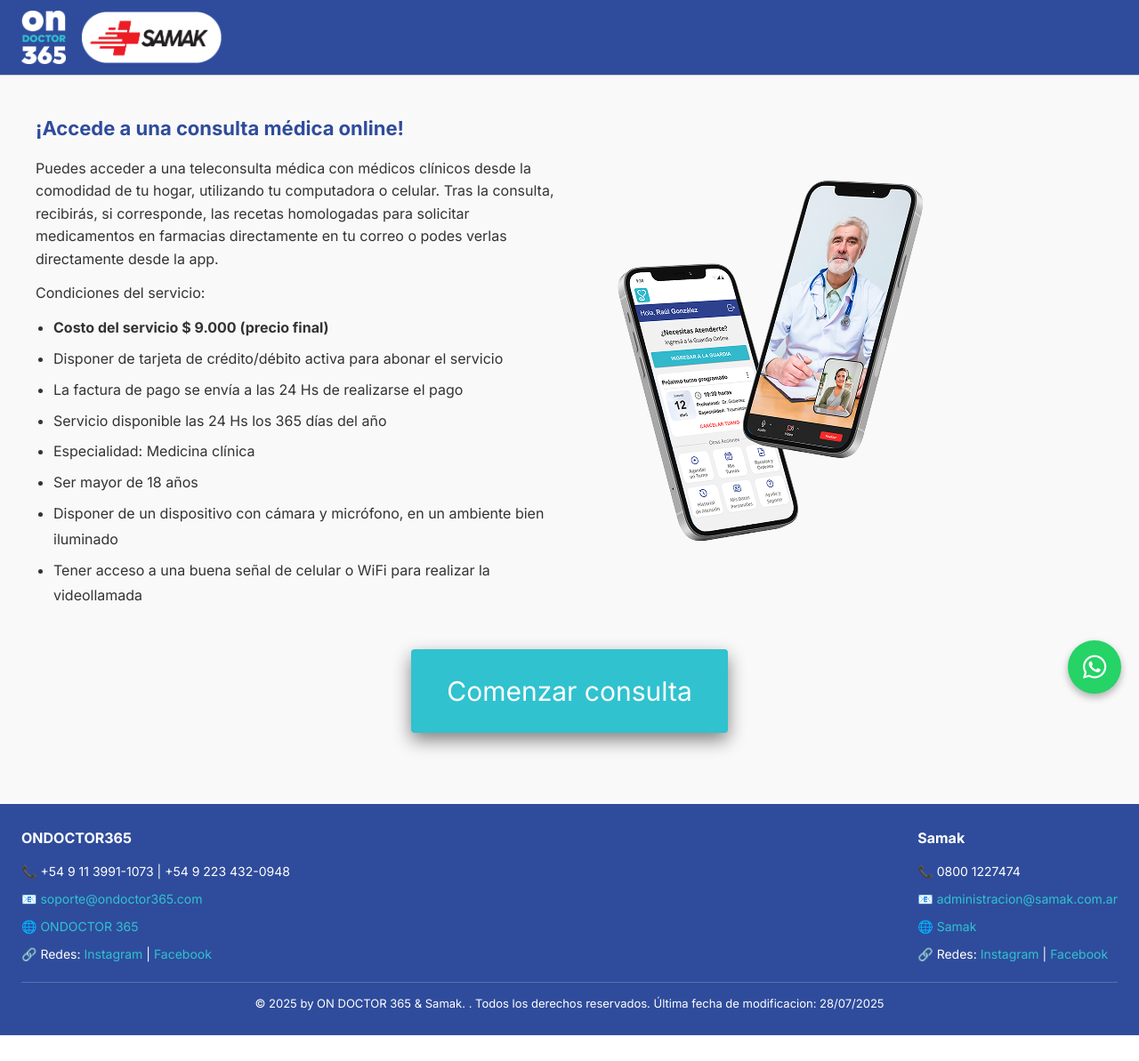
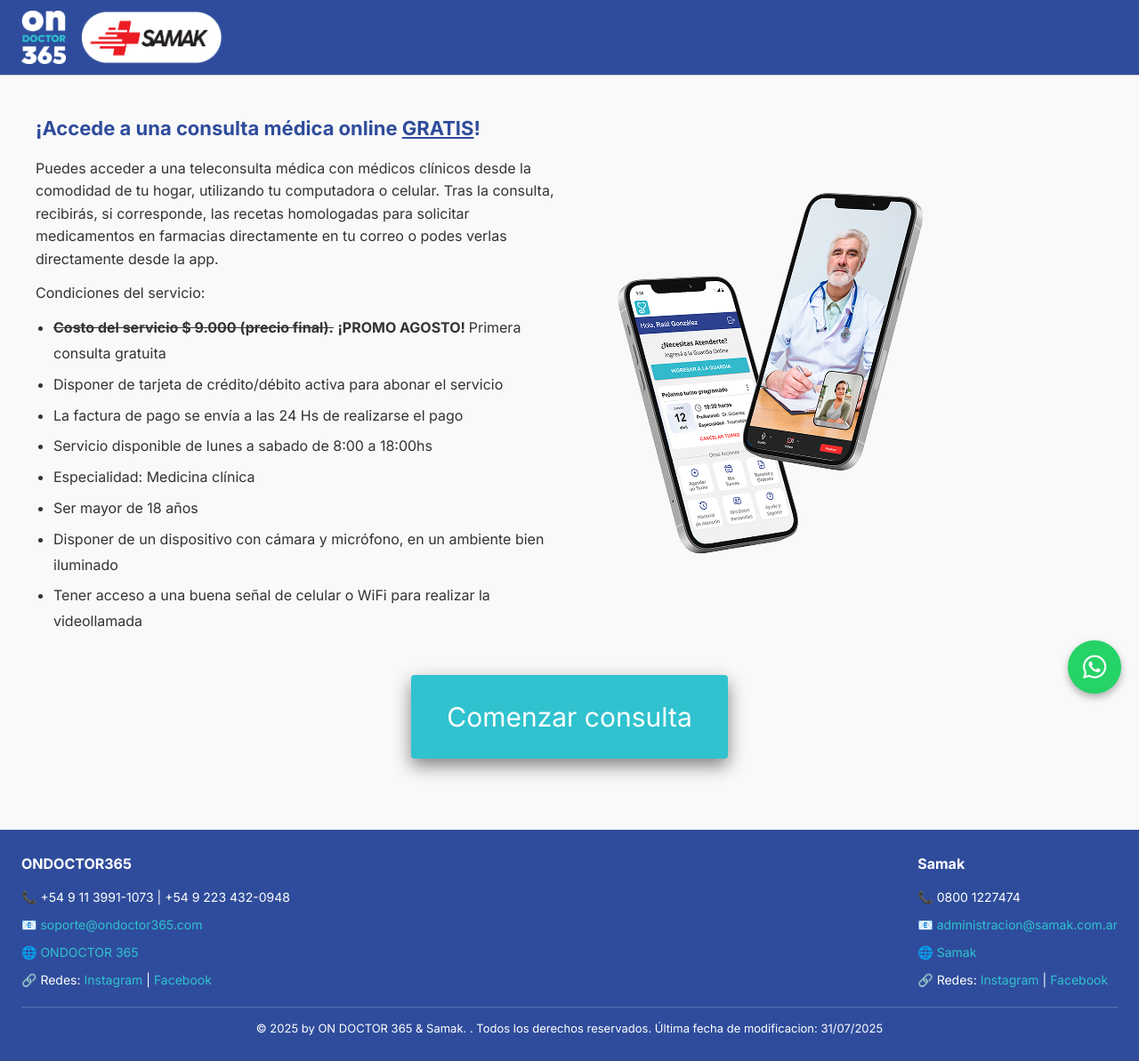
Before and after one commit to Guardia-Virtual-Medica/gvm.samak-web, a plain HTML site: page index.html in a window 1280 px wide. Shown: the whole page at 89% size. Before the commit the page ends 1164 px from the top, so only its background shows below. Drawn offline with Linux system fonts and the light colour scheme.

Commit message:
actualizacion de precio

```diff
--- a/index.html
+++ b/index.html
@@ -28,7 +28,10 @@
       <section class="about-section">
         <div class="about-container">
           <div class="about-block">
-            <h2>¡Accede a una consulta médica online!</h2>
+            <h2>
+              ¡Accede a una consulta médica online
+              <u class="gratistitulo-text">GRATIS</u>!
+            </h2>
             <p>
               Puedes acceder a una teleconsulta médica con médicos clínicos
               desde la comodidad de tu hogar, utilizando tu computadora o
@@ -38,7 +41,11 @@
             </p>
             <p>Condiciones del servicio:</p>
             <ul>
-              <li><b>Costo del servicio $ 9.000 (precio final)</b></li>
+              <li>
+                <b><s>Costo del servicio $ 9.000 (precio final).</s></b>
+                <b class="promo-text">¡PROMO AGOSTO! </b>Primera consulta
+                gratuita
+              </li>
               <li>
                 Disponer de tarjeta de crédito/débito activa para abonar el
                 servicio
@@ -46,7 +53,7 @@
               <li>
                 La factura de pago se envía a las 24 Hs de realizarse el pago
               </li>
-              <li>Servicio disponible las 24 Hs los 365 días del año</li>
+              <li>Servicio disponible de lunes a sabado de 8:00 a 18:00hs</li>
               <li>Especialidad: Medicina clínica</li>
               <li>Ser mayor de 18 años</li>
               <li>
@@ -161,7 +168,7 @@
 
       <div class="footer-bottom">
         © 2025 by ON DOCTOR 365 & Samak. . Todos los derechos reservados. Última
-        fecha de modificacion: 28/07/2025
+        fecha de modificacion: 31/07/2025
       </div>
     </footer>
   </body>
```
